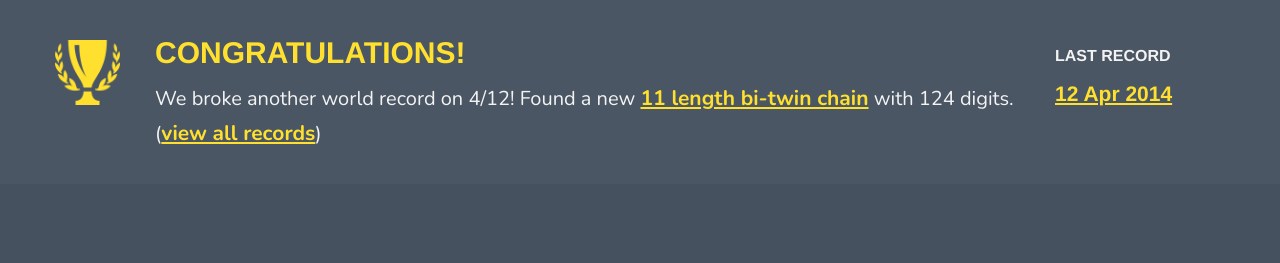
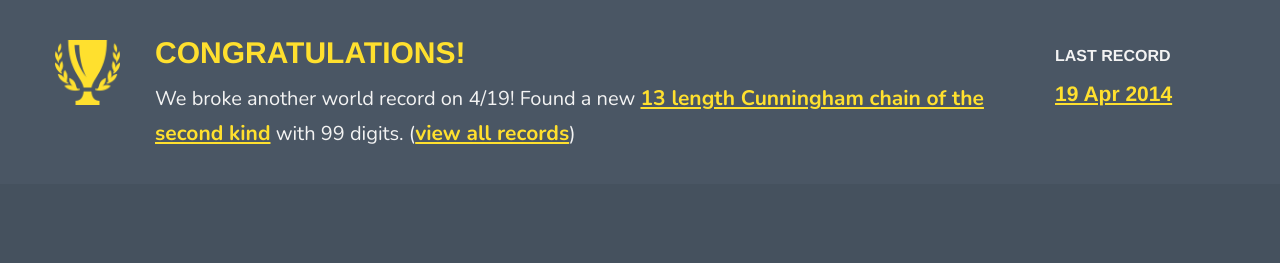
Before and after one commit to super3/primecoin.io, a PHP site: page / in a window 1280 px wide. Shown: the part 85-348 px from the top of the page. Run offline with PHP 8.4, Linux system fonts and the light colour scheme; some libraries are stand-ins or nearby versions.

Commit message:
added record 4/19

```diff
--- a/index.php
+++ b/index.php
@@ -8,13 +8,13 @@
         </div>
         <div class="col-md-9">
           <h2>Congratulations!</h2>
-          <p>We broke another world record on 4/12! Found a new
-          <a href="http://primecoin.21stcenturymoneytalk.org/index.php?block_height=487155">11 length bi-twin chain</a>
-          with 124 digits. (<a href="records.php">view all records</a>)<p/>
+          <p>We broke another world record on 4/19! Found a new
+          <a href="http://primecoin.21stcenturymoneytalk.org/index.php?block_height=493717">13 length Cunningham chain of the second kind</a>
+          with 99 digits. (<a href="records.php">view all records</a>)<p/>
         </div>
         <div class="col-md-2">
           <h5>Last Record</h5>
-          <a href="http://users.cybercity.dk/~dsl522332/math/Cunningham_Chain_records.htm">12 Apr 2014</a>
+          <a href="http://users.cybercity.dk/~dsl522332/math/Cunningham_Chain_records.htm">19 Apr 2014</a>
         </div>
       </div>
     </div>
--- a/records.php
+++ b/records.php
@@ -121,8 +121,8 @@
 				<tr>
 			<td>2CC</td>
 			<td>13</td>
-			<td>94</td>
-			<td><a href="http://primecoin.21stcenturymoneytalk.org/index.php?block_height=375981">375981</a></td>
+			<td>99</td>
+			<td><a href="http://primecoin.21stcenturymoneytalk.org/index.php?block_height=493717">493717</a></td>
 		</tr>
 				<tr>
 			<td>TWN</td>
```
